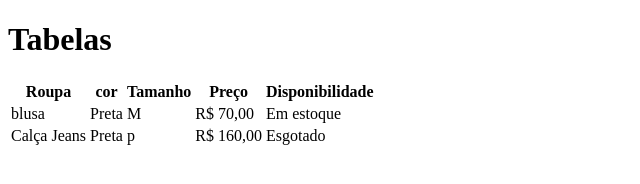
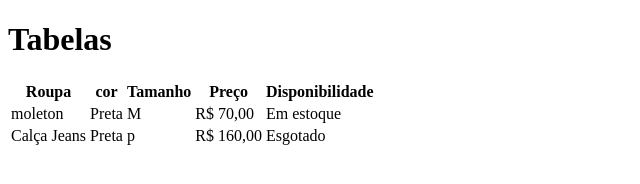
Before and after one commit to osnisilvajr/aula-tabela, a plain HTML site: page index.html in a window 1280 px wide. Shown: the full height of the page, 0-640 px from the left. Drawn offline with Linux system fonts and the light colour scheme.

Commit message:
troquei blusa para moleton

```diff
--- a/index.html
+++ b/index.html
@@ -17,7 +17,7 @@
             <th>Disponibilidade</th>
         </tr>
         <tr>
-            <td>blusa</td>
+            <td>moleton</td>
             <td>Preta</td>
             <td>M</td>
             <td>R$ 70,00</td>
```
